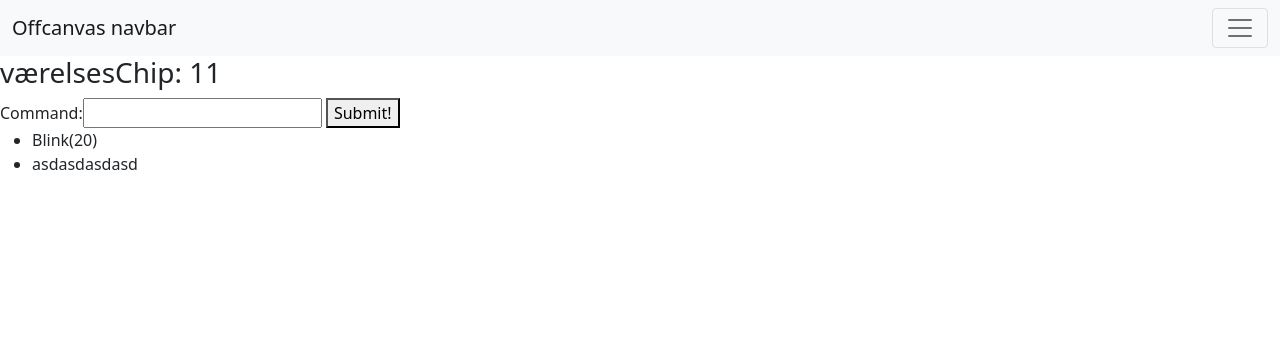
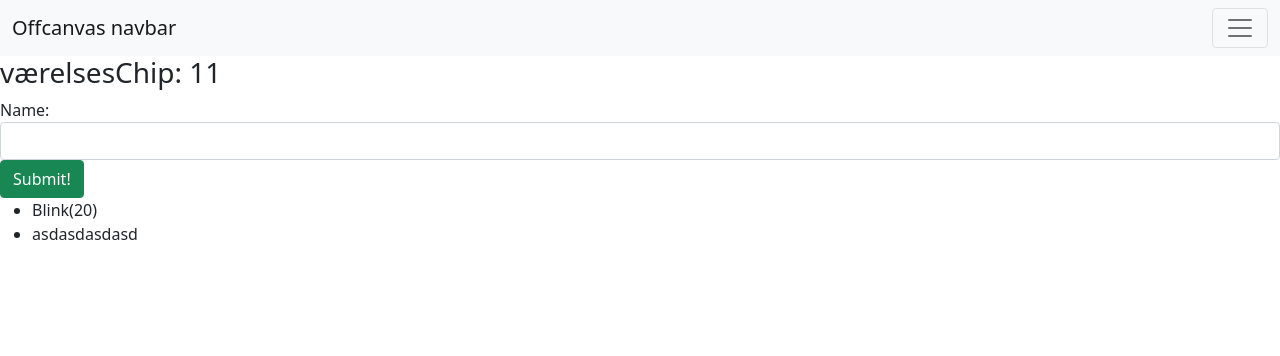
Before and after one commit to madsbyriel/Home2, a Django app: a page that uses esp_wifi/templates/esp_wifi/esp.html in a window 1280 px wide. Shown: the top 356 px of the page. Run offline with Django 3.2, Linux system fonts and the light colour scheme; a user stored in the database is signed in; data comes from the database, SQL or seed files in the repository; both versions use the stored data as it was after the commit.

Commit message:
updated visual input forms

```diff
--- a/esp_wifi/forms.py
+++ b/esp_wifi/forms.py
@@ -1,10 +1,12 @@
-from django.forms import ModelForm
+from django.forms import ModelForm, CharField, PasswordInput, TextInput
 from .models import Esp, Command
 from django.utils.translation import gettext_lazy as _
 from django.contrib.auth.models import User
 
 
 class Esp_form(ModelForm):
+    name = CharField(widget=TextInput(attrs={'class': 'form-control'}))
+
     class Meta:
         model = Esp
         fields = ['name']
@@ -14,6 +16,8 @@ class Esp_form(ModelForm):
 
 
 class Command_form(ModelForm):
+    name = CharField(widget=TextInput(attrs={'class': 'form-control'}))
+
     class Meta:
         model = Command
         fields = ['name']
@@ -21,7 +25,11 @@ class Command_form(ModelForm):
             'name': _('Command')
         }
 
+
 class Login_form(ModelForm):
+    password = CharField(widget=PasswordInput(attrs={'class': 'form-control'}))
+    username = CharField(widget=TextInput(attrs={'class': 'form-control'}))
+
     class Meta:
         model = User
         fields = ['username', 'password']
--- a/esp_wifi/templates/esp_wifi/esp.html
+++ b/esp_wifi/templates/esp_wifi/esp.html
@@ -3,7 +3,7 @@
     <h3>{{ esp.name }}: {{ esp.pk }}</h3>
     <form action="" method="post">{% csrf_token %}
         {{ form }}
-        <button type="submit" value="Submit!">Submit!</button>
+        <button class="btn btn-success" type="submit" value="Submit!">Submit!</button>
     </form>
     {% if commands %}
         <ul>
--- a/esp_wifi/templates/esp_wifi/index.html
+++ b/esp_wifi/templates/esp_wifi/index.html
@@ -5,7 +5,7 @@
         {% if form %}
             <form action="" method="post">{% csrf_token %}
                 {{ form }}
-                <button type="submit" value="Submit!">Submit!</button>
+                <button class="btn btn-success" type="submit" value="Submit!">Submit!</button>
             </form>
         {% endif %}
         {% if esps %}
--- a/esp_wifi/templates/esp_wifi/login.html
+++ b/esp_wifi/templates/esp_wifi/login.html
@@ -2,6 +2,6 @@
 {% block body %}
     <form action="" method="post">{% csrf_token %}
         {{ form }}
-        <button type="submit" value="Submit!">Submit!</button>
+        <button class="btn btn-success" type="submit" value="Submit!">Submit!</button>
     </form>
 {% endblock %}
```
Also changed, not shown: esp_wifi/templates/esp_wifi/sign_in.html (deleted, +0 -10 lines), db.sqlite3.
